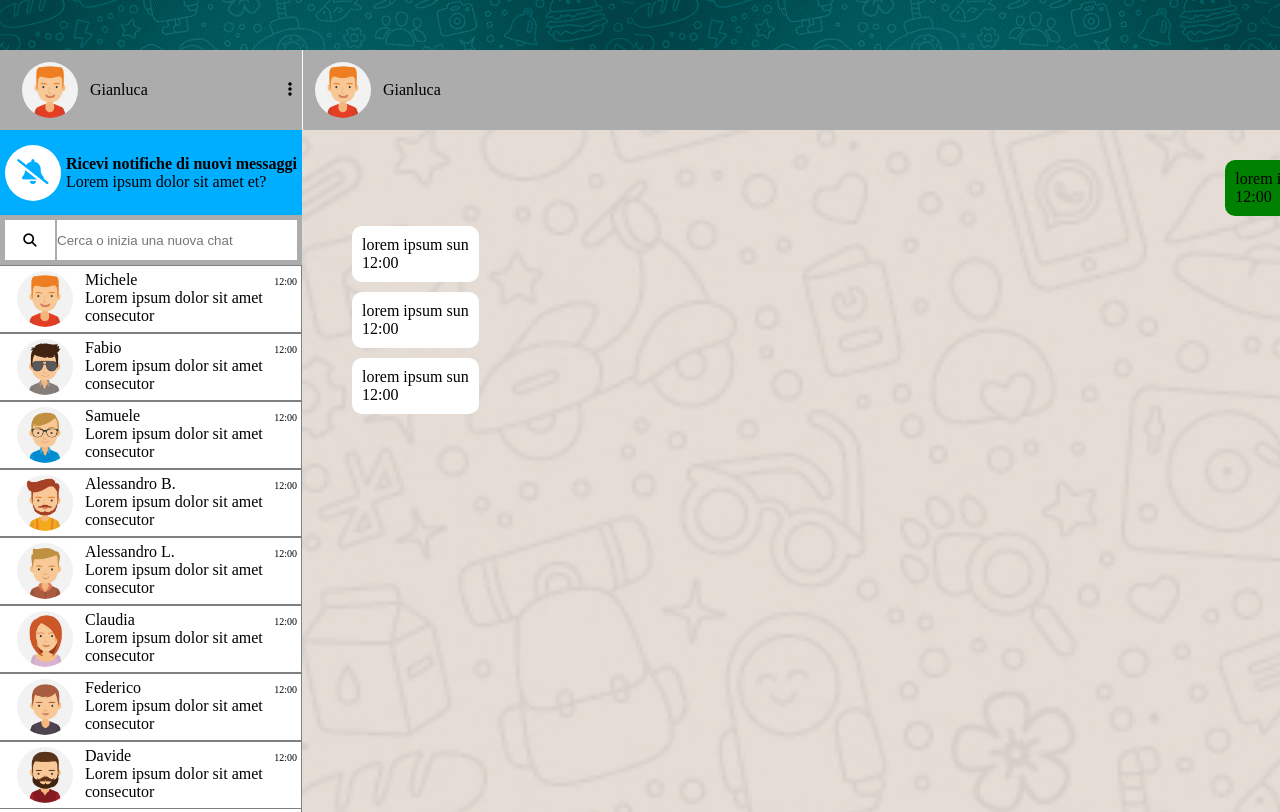
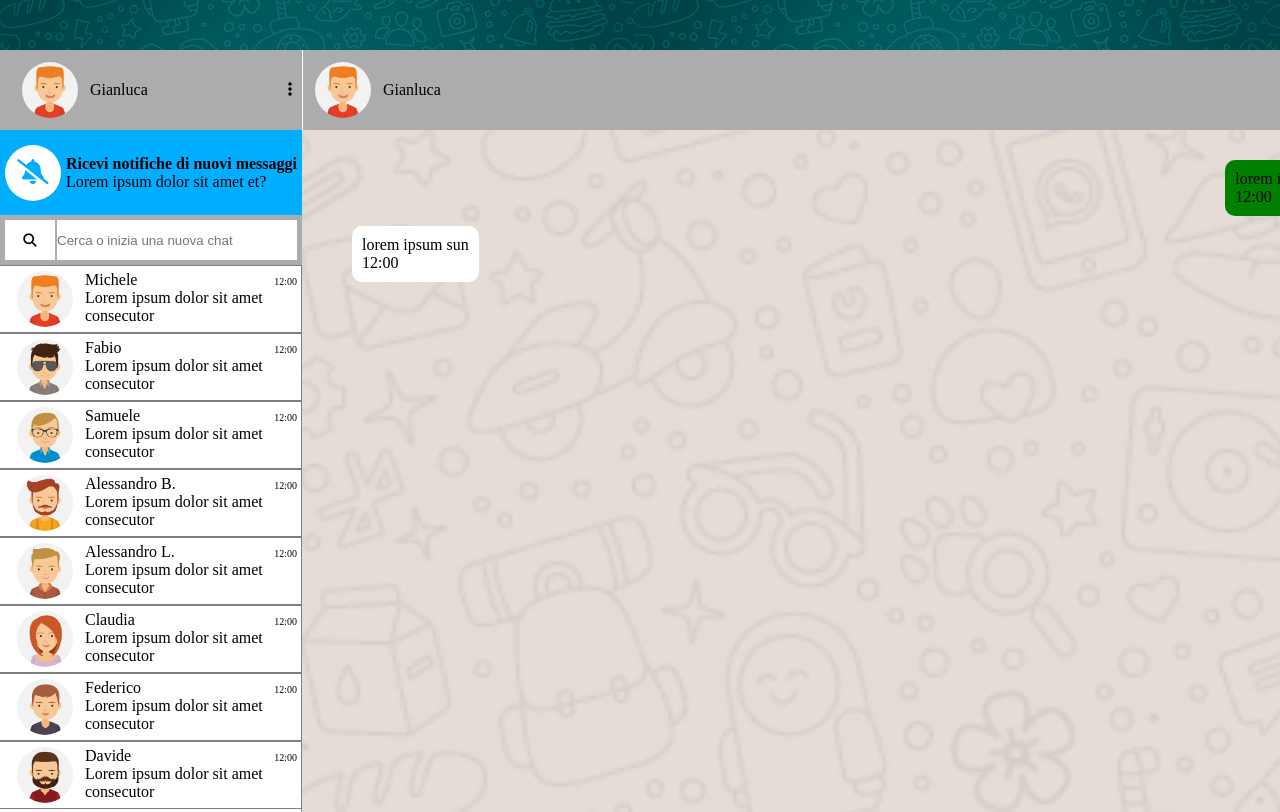
Before and after one commit to LucaLF-dev/vue-boolzapp, a plain HTML site: page index.html in a window 1280 px wide. Shown: the top 812 px of the page. Drawn offline with nearby package versions, Linux system fonts and the light colour scheme.

```diff
--- a/index.html
+++ b/index.html
@@ -109,18 +109,7 @@
                                     <span>12:00</span>
                                 </div>
                             </li>
-                            <li class=" message__wrapper-left">
-                                <div class="message-item bg-color--white">
-                                    <p>lorem ipsum sun</p>
-                                    <span>12:00</span>
-                                </div>
-                            </li>
-                            <li class=" message__wrapper-left">
-                                <div class="message-item bg-color--white">
-                                    <p>lorem ipsum sun</p>
-                                    <span>12:00</span>
-                                </div>
-                            </li>
+
                         </ul>
                     </div>
                 </div>
```
Also changed, not shown: 1 other file.
